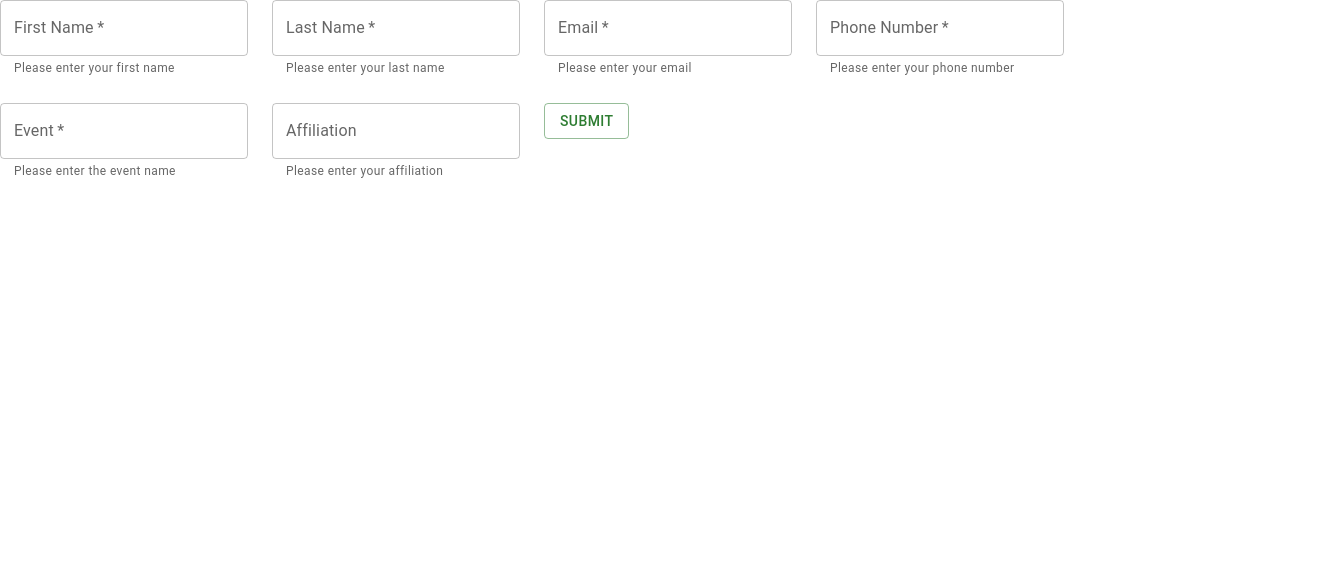
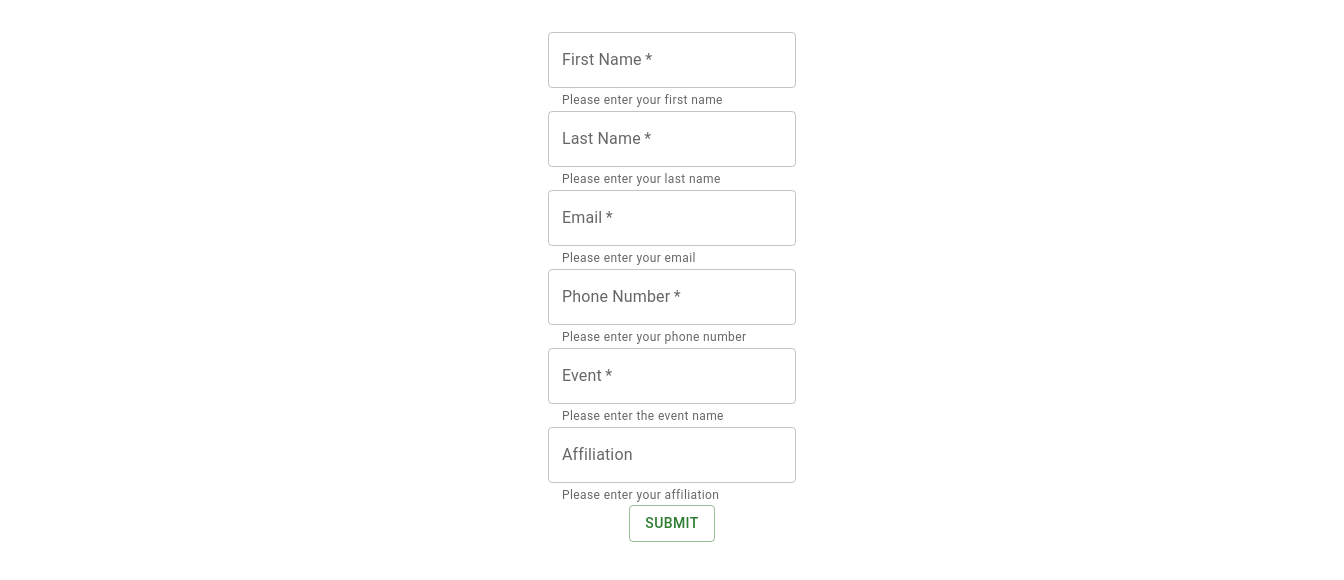
Before and after one commit to DanteCady/StartupWeekPlatform, a React (Create React App) app: page / in a window 1280 px wide. Shown: the top 580 px of the page, 1344 px wide, since content can reach past the window. Built offline with nearby package versions, Linux system fonts and the light colour scheme.

Commit message:
Adjust form component styling - removing grid

```diff
--- a/src/components/form.js
+++ b/src/components/form.js
@@ -5,13 +5,20 @@ import Grid  from '@mui/material/Grid2';
 // FormComponent that take props from the form config util
 const FormComponent = ({ formConfig }) => {
     return (
-        <Box>
-            <Grid container spacing={3}>
+        <Box
+        sx={{
+            display: 'flex',
+            flexDirection: 'column',
+            alignItems: 'center',
+            justifyContent: 'center',
+            width: '100%',
+            height: '100%',
+            padding: '2rem',
+        }}
+        >
                 {/* Loop through the fields array and render the form fields */}
                 {formConfig.fields.map((field) => (
-                    <Grid item xs={12} sm={6} md={4} key={field.name}>
                         <TextField
-                            fullWidth
                             name={field.name} // name attribute for the form field
                             label={field.label} // label for the form field
                             required={field.required} // required attribute for the form field
@@ -19,14 +26,10 @@ const FormComponent = ({ formConfig }) => {
                             rows={field.rows} // rows attribute for the form field
                             helperText={field.helperText} // helperText attribute for the form field
                         />
-                    </Grid>
                 ))}
-                <Grid item xs={12}>
                     <Button type="submit" variant="outlined" color="success">
                         <Typography variant="button">Submit</Typography>
                     </Button>
-                </Grid>
-            </Grid>
         </Box>
     );
 };
```
